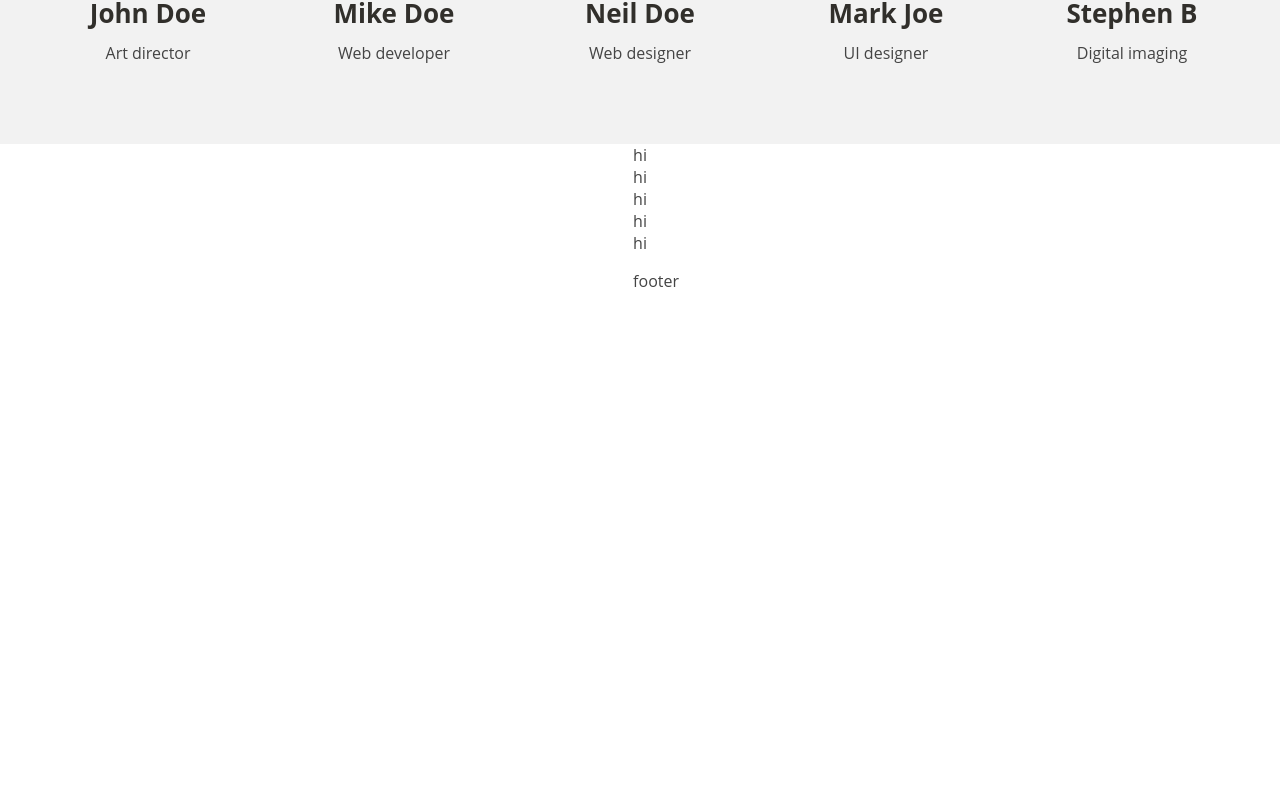
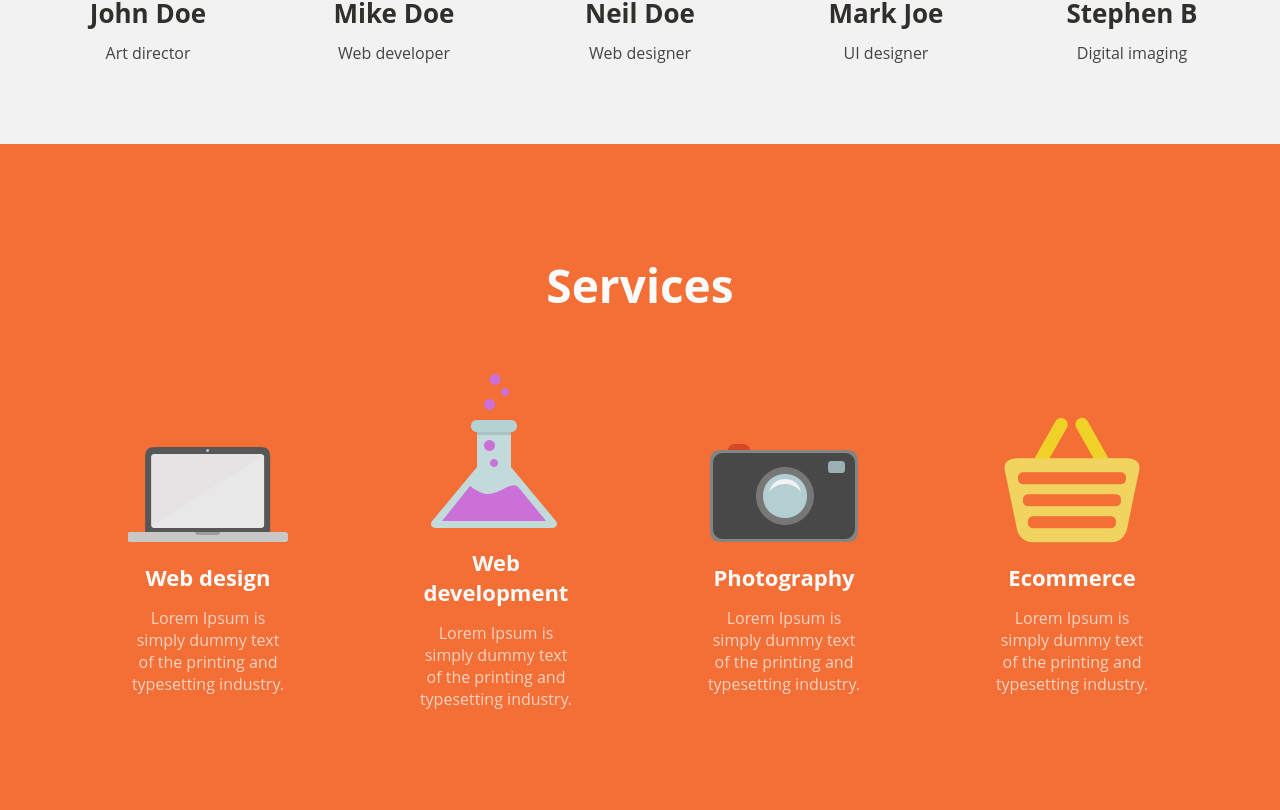
Before and after one commit to parabolabam/maxim_clone, a Vue app: page / in a window 1280 px wide. Shown: the part 2050-2860 px from the top of the page. Before the commit the page ends 2358 px from the top, so only its background shows below. Built offline with nearby package versions, Linux system fonts and the light colour scheme.

Commit message:
services block

```diff
--- a/src/components/MainSection/MainSection.vue
+++ b/src/components/MainSection/MainSection.vue
@@ -10,7 +10,7 @@
       <WhoWeAreBlock />
     </ContentBlock>
     <ContentBlock>
-      hi
+      <Services />
     </ContentBlock>
     <ContentBlock>
       hi
@@ -32,6 +32,7 @@ import ContentBlock from '@/components/MainSection/components/ContentBlock'
 import MainSectionHeader from '@/components/MainSection/components/MainSectionHeader'
 import QuotationBlock from '@/components/MainSection/components/QuotationBlock'
 import WhoWeAreBlock from '@/components/MainSection/components/WhoWeAreBlock'
+import Services from '@/components/MainSection/components/Services'
 
 export default {
   name: 'mainSection',
@@ -39,7 +40,8 @@ export default {
     ContentBlock,
     MainSectionHeader,
     QuotationBlock,
-    WhoWeAreBlock
+    WhoWeAreBlock,
+    Services
   }
 }
 </script>
--- /dev/null
+++ b/src/components/MainSection/components/Activity.vue
@@ -0,0 +1,64 @@
+<template>
+  <div class="activity-little-info">
+    <div class="image">
+      <img :src="activityLittleInfo.imageUrl" alt="activity-image">
+    </div>
+    <div class="name"> {{ activityName }} </div>
+    <div class="description"> {{ activityLittleInfo.description }} </div>
+  </div>
+</template>
+
+<script lang='ts'>
+import Vue from 'vue'
+import { Component, Prop } from 'vue-property-decorator'
+import { IActivityLittleInfo } from '@/Interfaces'
+
+@Component({})
+export default class Activity extends Vue {
+    @Prop()
+    activityLittleInfo!: IActivityLittleInfo;
+
+    get activityName () : String {
+      return `${this.activityLittleInfo.field} ${this.activityLittleInfo.activity}`
+    }
+}
+</script>
+
+<style lang="scss" scoped>
+  .activity-little-info {
+    display: flex;
+    flex-direction: column;
+    text-align: center;
+    color: $color-alabaster;
+    max-width: 18rem;
+    margin: 0 2rem 0 2rem;
+    padding: 1rem 2rem 2rem 2rem;
+    transition: all 0.3s ease-in-out;
+    .name {
+      margin: 0.625rem 0 0.9375rem 0;
+      font-weight: bold;
+      font-size: 22px;
+      transition: all 0.3s linear;
+    }
+    .image {
+      transition: all 0.3s ease-in-out;
+    }
+    .description {
+      font-weight: normal;
+      font-size: 1rem;
+      opacity: 0.7;
+      max-width: 13rem;
+    }
+    &:hover {
+      background: $color-flamingo-darker;
+      animation: fadeMeIn 0.3s ease-in-out;
+      .name {
+        animation: moveFromDownsideUp 0.8s ease-in-out;
+      }
+      .image {
+        animation: scaleUpAndThenDown 0.8s ease-in-out 100ms;
+      }
+    }
+  }
+
+</style>
--- /dev/null
+++ b/src/components/MainSection/components/Services.vue
@@ -0,0 +1,77 @@
+<template>
+  <div class="services-block">
+    <h4> {{ headerLevelFourTitle }} </h4>
+    <div class="activities">
+        <Activity v-for="(activity, index) in activities" :key="index" :activityLittleInfo="activity"/>
+    </div>
+  </div>
+</template>
+
+<script lang='ts'>
+import { Component, Vue } from 'vue-property-decorator'
+import Activity from '@/components/MainSection/components/Activity'
+import { IActivityLittleInfo } from '@/Interfaces'
+
+interface IDataReturnStatement {
+    headerLevelFourTitle: String,
+    activities: IActivityLittleInfo[]
+}
+
+@Component({
+  components: {
+    Activity
+  }
+})
+export default class Services extends Vue {
+  data () : IDataReturnStatement {
+    return {
+      headerLevelFourTitle: 'Services',
+      activities: [{
+        field: 'Web',
+        activity: 'design',
+        description: 'Lorem Ipsum is simply dummy text of the printing and typesetting industry.',
+        imageUrl: require('@/assets/images/activities/laptop.png')
+      },
+      {
+        field: 'Web',
+        activity: 'development',
+        description: 'Lorem Ipsum is simply dummy text of the printing and typesetting industry.',
+        imageUrl: require('@/assets/images/activities/lab.png')
+      },
+      {
+        field: 'Photography',
+        activity: '',
+        description: 'Lorem Ipsum is simply dummy text of the printing and typesetting industry.',
+        imageUrl: require('@/assets/images/activities/camera.png')
+      },
+      {
+        field: 'Ecommerce',
+        activity: '',
+        description: 'Lorem Ipsum is simply dummy text of the printing and typesetting industry.',
+        imageUrl: require('@/assets/images/activities/basket.png')
+      }]
+    }
+  }
+}
+</script>
+
+<style lang="scss" scoped>
+    .services-block {
+        background: $color-flamingo;
+        width: 100%;
+        padding: 6.25rem 0 5rem 0;
+        h4 {
+            text-transform: capitalize;
+            text-align: center;
+            color: $color-alabaster;
+            font-size: 46px;
+            margin: 0.625rem 0 2.5rem 0
+        }
+        .activities {
+          display: flex;
+          justify-content: center;
+          align-items: center;
+          padding: 0 6rem 0 6rem;
+        }
+    }
+</style>
```
